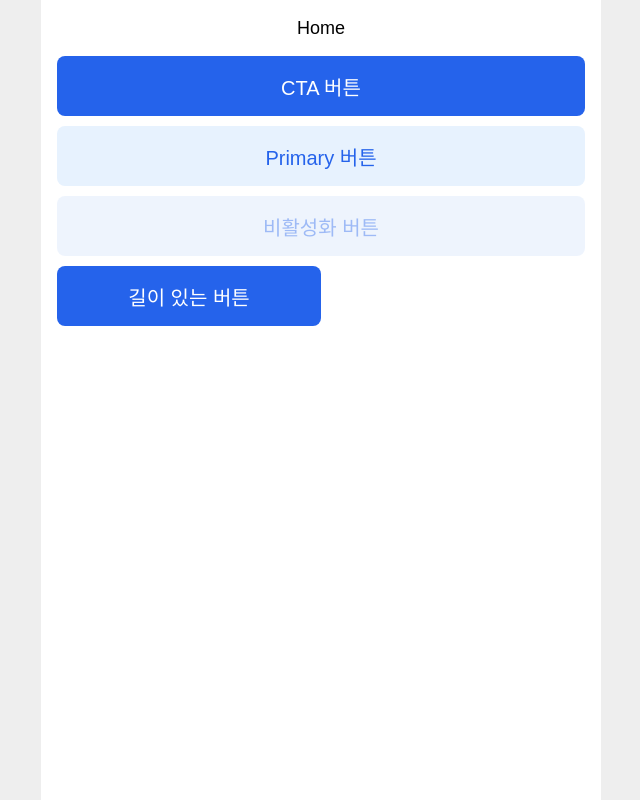
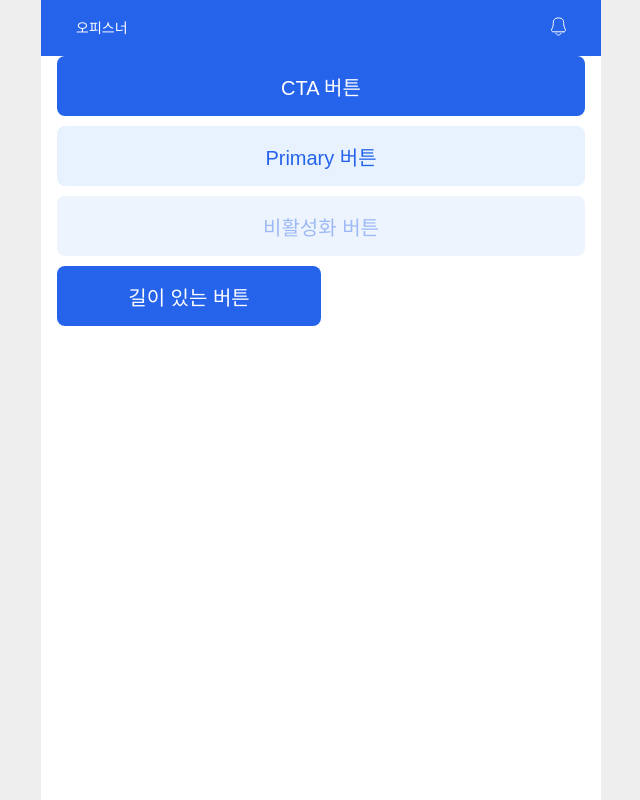
Before and after one commit to FC-Chilli-Bubble/front-officener, a React (Vite) app: page /login in a window 1280 px wide. Shown: the whole page, without its empty margins (319-959 px from the left). Built offline with nearby package versions, Linux system fonts and the light colour scheme; a web font is replaced by a local one.

Commit message:
💄 Design: HomeHeader 컴포넌트 추가

```diff
--- a/src/components/Home/HomeHeader.tsx
+++ b/src/components/Home/HomeHeader.tsx
@@ -1,8 +1,15 @@
 import { styled } from "styled-components";
+
+import IconBell from '@/assets/ico_bell_w.svg';
 
 const HomeHeader = () => {
   return (
-    <StyledHeader>HomeHeader</StyledHeader>
+    <StyledHeader>
+      <h1>오피스너</h1>
+      <div>
+        <img src={IconBell} alt="알림" />
+      </div>
+    </StyledHeader>
   );
 };
 
@@ -10,6 +17,18 @@ const StyledHeader = styled.header`
   width: 100%;
   height: 56px;
   background-color: ${({ theme }) => theme.colors.marinblueColor};
+  display: flex;
+  justify-content: space-between;
+  align-items: center;
+  padding: 0 35px;
+  z-index: 1000;
+  position: sticky;
+  top: 0;
+
+  h1 {
+    font-size: 14px;
+    color:  ${({ theme }) => theme.colors.white};
+  }
 `;
 
 export default HomeHeader;
--- a/src/pages/Home/Home.tsx
+++ b/src/pages/Home/Home.tsx
@@ -2,12 +2,13 @@ import { styled } from "styled-components";
 
 import Header from "@/components/Common/Header";
 import Button from "@/components/Common/Button";
+import HomeHeader from "@/components/Home/HomeHeader";
 
 const Home = () => {
 
   return (
     <>
-      <Header title="Home" />
+      <HomeHeader />
       <StyledContainer>
         <Button title="CTA 버튼" onClick={() => { console.log("click test"); }} />
         <Button type="primary" title="Primary 버튼" onClick={() => { console.log("click test"); }} />
```
Also changed, not shown: src/assets/ico_bell_w.svg (added).
